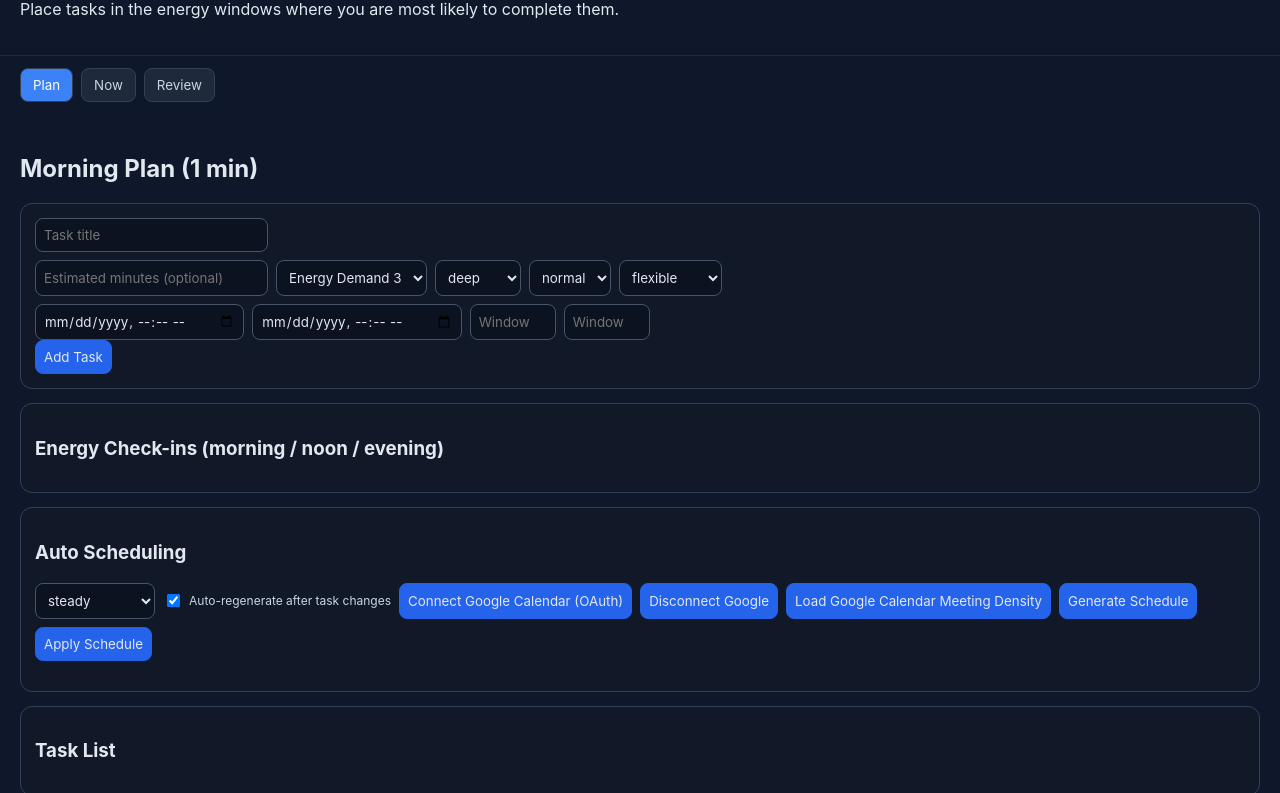
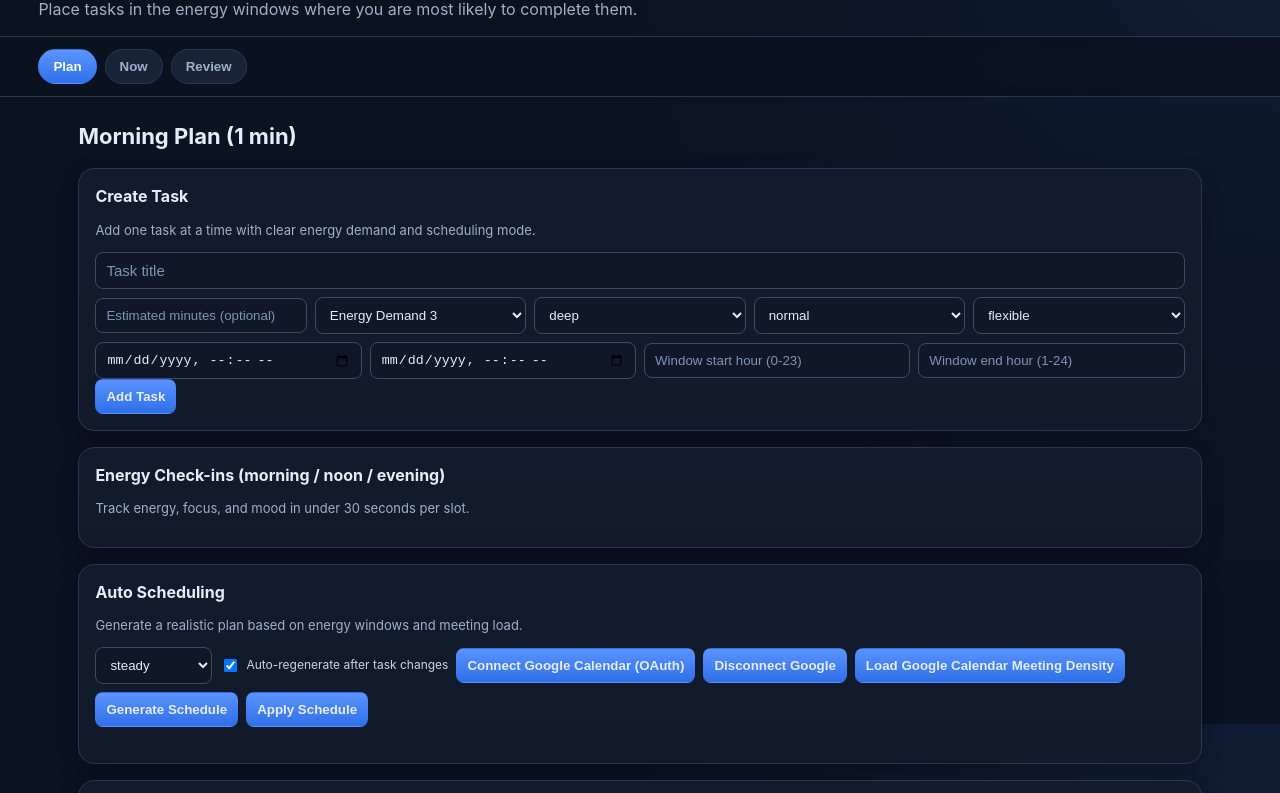
Before and after one commit to adamhuang2027/energy-webapp, a website: page public/index.html in a window 1280 px wide. Shown: the part 76-869 px from the top of the page. Drawn offline with Linux system fonts and the light colour scheme; no server answers.

Commit message:
ui: clean up plan page visual hierarchy and design tokens

```diff
--- a/public/index.html
+++ b/public/index.html
@@ -22,6 +22,8 @@
       <section id="plan" class="panel active">
         <h2>Morning Plan (1 min)</h2>
         <form id="taskForm" class="card">
+          <h3>Create Task</h3>
+          <p class="muted">Add one task at a time with clear energy demand and scheduling mode.</p>
           <input id="title" placeholder="Task title" required />
           <div class="row">
             <input id="estimatedMinutes" type="number" min="5" step="5" placeholder="Estimated minutes (optional)" />
@@ -58,12 +60,14 @@
 
         <div class="card">
           <h3>Energy Check-ins (morning / noon / evening)</h3>
+          <p class="muted">Track energy, focus, and mood in under 30 seconds per slot.</p>
           <div id="checkinHint" style="margin-bottom:8px;color:#93c5fd"></div>
           <div id="checkinContainer"></div>
         </div>
 
         <div class="card">
           <h3>Auto Scheduling</h3>
+          <p class="muted">Generate a realistic plan based on energy windows and meeting load.</p>
           <div class="row">
             <select id="strategy">
               <option value="steady">steady</option>
--- a/public/styles.css
+++ b/public/styles.css
@@ -1,21 +1,193 @@
-* { box-sizing: border-box; font-family: Inter, system-ui, sans-serif; }
-body { margin: 0; background: #0f172a; color: #e2e8f0; }
-header { padding: 20px; border-bottom: 1px solid #1e293b; }
-h1 { margin: 0; }
-.tabs { display: flex; gap: 8px; padding: 12px 20px; }
-.tab { padding: 8px 12px; border: 1px solid #334155; background: #1e293b; color: #cbd5e1; border-radius: 8px; cursor: pointer; }
-.tab.active { background: #3b82f6; color: #fff; }
-main { padding: 20px; }
+:root {
+  --bg: #0b1220;
+  --bg-elev: #121a2b;
+  --bg-soft: #182338;
+  --text: #e5edf8;
+  --text-dim: #9fb0c9;
+  --primary: #4f8cff;
+  --primary-strong: #2f6fe8;
+  --border: #2a3752;
+  --success: #22c55e;
+  --warning: #f59e0b;
+  --danger: #ef4444;
+
+  --space-1: 4px;
+  --space-2: 8px;
+  --space-3: 12px;
+  --space-4: 16px;
+  --space-5: 24px;
+  --space-6: 32px;
+
+  --radius-sm: 8px;
+  --radius-md: 12px;
+  --radius-lg: 16px;
+}
+
+* { box-sizing: border-box; }
+html, body { height: 100%; }
+body {
+  margin: 0;
+  font-family: Inter, system-ui, -apple-system, Segoe UI, sans-serif;
+  background: radial-gradient(circle at top right, #101c34 0%, var(--bg) 45%);
+  color: var(--text);
+  line-height: 1.4;
+}
+
+header {
+  padding: var(--space-5) clamp(16px, 3vw, 40px) var(--space-4);
+  border-bottom: 1px solid var(--border);
+}
+
+h1 {
+  margin: 0;
+  font-size: clamp(22px, 3.2vw, 30px);
+}
+
+header p {
+  margin: var(--space-2) 0 0;
+  color: var(--text-dim);
+  max-width: 760px;
+}
+
+.tabs {
+  display: flex;
+  gap: var(--space-2);
+  padding: var(--space-3) clamp(16px, 3vw, 40px);
+  border-bottom: 1px solid var(--border);
+  position: sticky;
+  top: 0;
+  backdrop-filter: blur(6px);
+  background: rgba(11, 18, 32, 0.85);
+  z-index: 10;
+}
+
+.tab {
+  padding: 9px 14px;
+  border: 1px solid var(--border);
+  background: var(--bg-soft);
+  color: var(--text-dim);
+  border-radius: 999px;
+  cursor: pointer;
+  font-weight: 600;
+}
+
+.tab.active {
+  background: linear-gradient(180deg, #5b95ff, var(--primary-strong));
+  color: #fff;
+  border-color: transparent;
+}
+
+main {
+  max-width: 1200px;
+  margin: 0 auto;
+  padding: var(--space-5) clamp(16px, 3vw, 40px) var(--space-6);
+}
+
 .panel { display: none; }
 .panel.active { display: block; }
-.card { background: #111827; border: 1px solid #334155; border-radius: 12px; padding: 14px; margin-bottom: 14px; }
-.row { display: flex; gap: 8px; flex-wrap: wrap; margin-top: 8px; }
-input, select, button { padding: 8px; border-radius: 8px; border: 1px solid #475569; background: #0b1220; color: #e2e8f0; }
-button { cursor: pointer; background: #2563eb; border-color: #2563eb; }
-button:hover { filter: brightness(1.1); }
-.task-item, .session-item, .rec-item { border: 1px solid #334155; border-radius: 8px; padding: 8px; margin-bottom: 8px; }
-.badge { display: inline-block; padding: 2px 6px; border-radius: 6px; font-size: 12px; margin-left: 6px; }
-.high { background: #14532d; }
-.mid { background: #854d0e; }
-.low { background: #7f1d1d; }
-.windows { display: flex; gap: 8px; margin: 8px 0; }
+
+h2 {
+  margin: 0 0 var(--space-4);
+  font-size: 22px;
+}
+
+h3 {
+  margin: 0 0 var(--space-2);
+  font-size: 16px;
+}
+
+.muted {
+  color: var(--text-dim);
+  font-size: 13px;
+}
+
+.card {
+  background: linear-gradient(180deg, #121b2d, #11192a);
+  border: 1px solid var(--border);
+  border-radius: var(--radius-lg);
+  padding: var(--space-4);
+  margin-bottom: var(--space-4);
+  box-shadow: 0 8px 22px rgba(0, 0, 0, 0.18);
+}
+
+.row {
+  display: flex;
+  gap: var(--space-2);
+  flex-wrap: wrap;
+  margin-top: var(--space-2);
+  align-items: center;
+}
+
+input, select, button {
+  padding: 9px 10px;
+  border-radius: var(--radius-sm);
+  border: 1px solid #3b4a67;
+  background: #0f1729;
+  color: var(--text);
+}
+
+input::placeholder { color: #7f93b5; }
+
+input:focus, select:focus {
+  outline: none;
+  border-color: #6ea6ff;
+  box-shadow: 0 0 0 3px rgba(79, 140, 255, 0.2);
+}
+
+button {
+  cursor: pointer;
+  background: linear-gradient(180deg, #5a93ff, var(--primary-strong));
+  border-color: transparent;
+  font-weight: 600;
+}
+
+button:hover { filter: brightness(1.06); }
+
+.task-item, .session-item, .rec-item {
+  border: 1px solid var(--border);
+  border-radius: var(--radius-md);
+  padding: var(--space-3);
+  margin-bottom: var(--space-2);
+  background: var(--bg-elev);
+}
+
+.badge {
+  display: inline-flex;
+  align-items: center;
+  padding: 3px 8px;
+  border-radius: 999px;
+  font-size: 12px;
+  margin-left: 6px;
+  border: 1px solid #34496c;
+  color: #c8d8f0;
+  background: #18263e;
+}
+
+.high { background: rgba(34, 197, 94, 0.18); border-color: rgba(34, 197, 94, 0.4); color: #8ff0b7; }
+.mid { background: rgba(245, 158, 11, 0.15); border-color: rgba(245, 158, 11, 0.4); color: #ffd48c; }
+.low { background: rgba(239, 68, 68, 0.15); border-color: rgba(239, 68, 68, 0.35); color: #ffb4b4; }
+
+.windows {
+  display: flex;
+  gap: var(--space-2);
+  margin: var(--space-2) 0 var(--space-3);
+  flex-wrap: wrap;
+}
+
+#taskForm > input#title {
+  width: 100%;
+  font-size: 15px;
+}
+
+#taskForm .row > * {
+  flex: 1 1 170px;
+  min-width: 0;
+}
+
+#fixedStart, #fixedEnd { min-width: 220px; }
+
+@media (max-width: 760px) {
+  main { padding-top: var(--space-4); }
+  .tabs { overflow-x: auto; }
+  .tab { white-space: nowrap; }
+}
```
